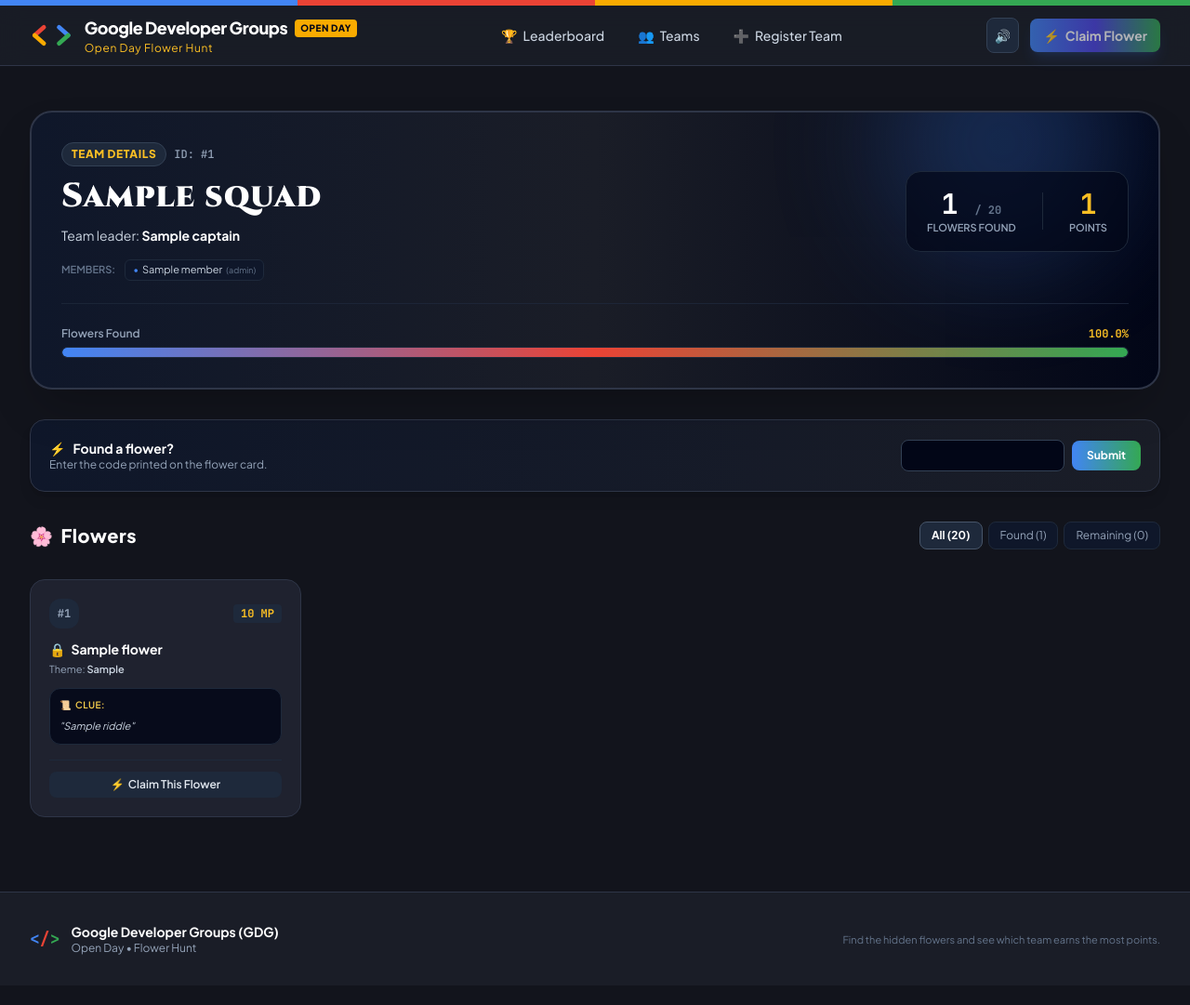
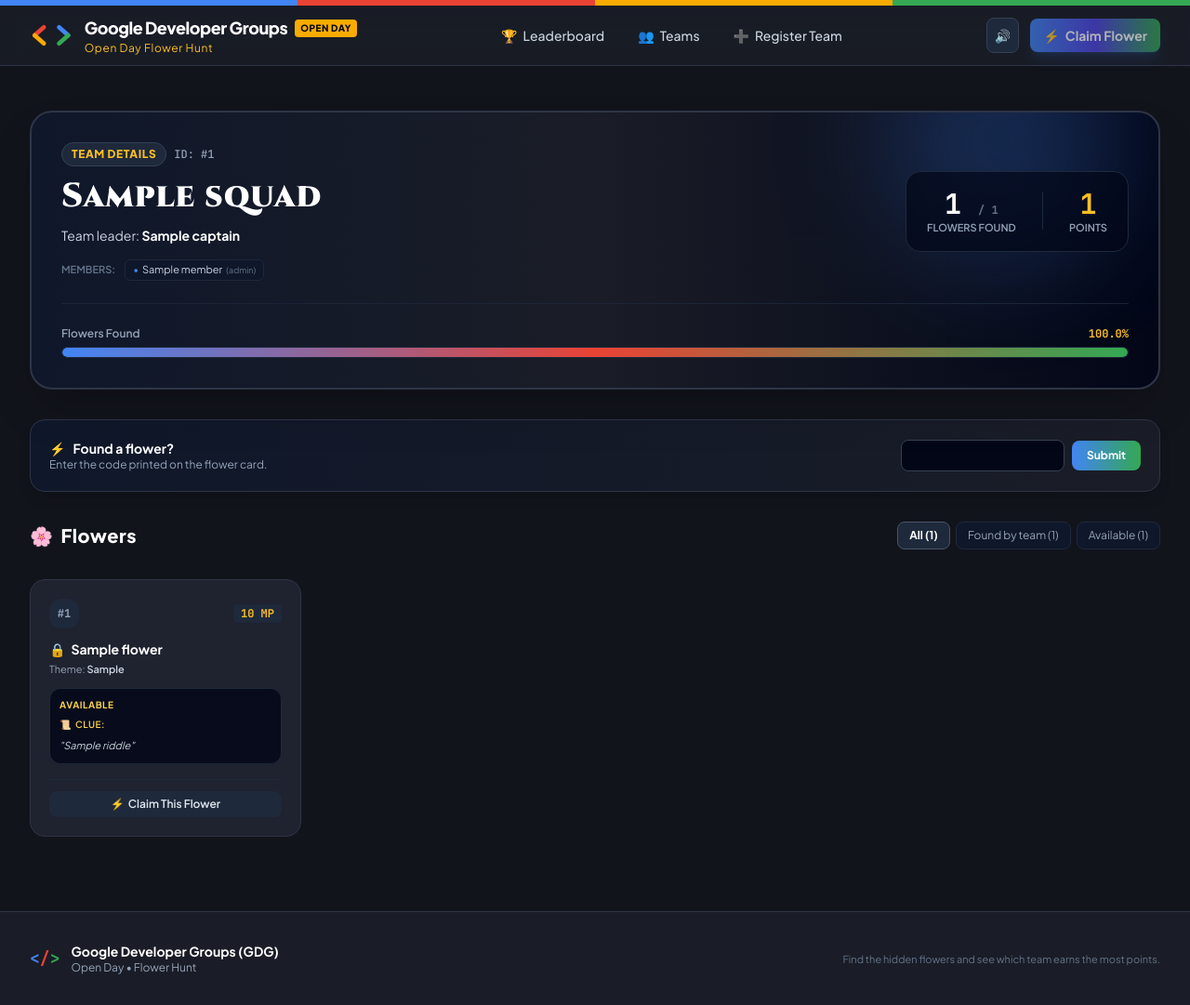
Before and after one commit to ghadaBhb/black_clover, a Flask app: template templates/grimoire.html in a window 1280 px wide. Shown: the whole page at 93% size. Before the commit the page ends 1027 px from the top, so only its background shows below. Run offline with Flask 3, Linux system fonts and the light colour scheme; the template is opened without the code that fills it: most values are stand-ins (such as "Sample title", 1, 10 or a date in 2020); some libraries are stand-ins or nearby versions.

Commit message:
third push

```diff
--- a/app.py
+++ b/app.py
@@ -56,7 +56,17 @@ def index():
     total_claims = query_db("SELECT COUNT(*) as count FROM claims", one=True)['count']
     total_squads = len(squads)
 
-    flowers = query_db("SELECT id, name, character_theme, color, points FROM flowers ORDER BY id ASC")
+    flowers = query_db('''
+        SELECT f.id, f.name, f.character_theme, f.riddle, f.color, f.points,
+               c.squad_id IS NOT NULL AS is_claimed,
+               c.claimed_by,
+               c.claimed_at,
+               s.name AS claimed_by_team
+        FROM flowers f
+        LEFT JOIN claims c ON c.flower_id = f.id
+        LEFT JOIN squads s ON s.id = c.squad_id
+        ORDER BY f.id ASC
+    ''')
 
     return render_template('index.html',
                            squads=squads,
@@ -176,20 +186,24 @@ def squad_detail(squad_id):
 
     members = query_db("SELECT * FROM members WHERE squad_id = %s ORDER BY id ASC", (squad_id,))
 
-    # Get all flowers and whether this squad claimed them
+    # Show global collection status while keeping this team's score specific to its own claims.
     flowers = query_db('''
         SELECT f.*,
-               CASE WHEN c.id IS NOT NULL THEN 1 ELSE 0 END as is_claimed,
+               c.squad_id IS NOT NULL AS is_claimed,
+               c.squad_id = %s AS is_claimed_by_team,
                c.claimed_at,
-               c.claimed_by
+               c.claimed_by,
+               s.name AS claimed_by_team
         FROM flowers f
-        LEFT JOIN claims c ON f.id = c.flower_id AND c.squad_id = %s
+        LEFT JOIN claims c ON f.id = c.flower_id
+        LEFT JOIN squads s ON s.id = c.squad_id
         ORDER BY f.id ASC
     ''', (squad_id,))
 
-    claimed_count = sum(1 for f in flowers if f['is_claimed'])
-    total_points = sum(f['points'] for f in flowers if f['is_claimed'])
+    claimed_count = sum(1 for f in flowers if f['is_claimed_by_team'])
+    total_points = sum(f['points'] for f in flowers if f['is_claimed_by_team'])
     total_flowers = len(flowers)
+    available_count = sum(1 for f in flowers if not f['is_claimed'])
 
     return render_template('grimoire.html',
                            squad=squad,
@@ -197,7 +211,8 @@ def squad_detail(squad_id):
                            flowers=flowers,
                            claimed_count=claimed_count,
                            total_points=total_points,
-                           total_flowers=total_flowers)
+                           total_flowers=total_flowers,
+                           available_count=available_count)
 
 @app.route('/admin', methods=['GET', 'POST'])
 def admin():
@@ -308,18 +323,38 @@ def api_claim():
         }), 400
 
     # Check if already claimed
-    already = query_db("SELECT id FROM claims WHERE squad_id = %s AND flower_id = %s", (squad_id, flower['id']), one=True)
+    already = query_db('''
+        SELECT c.id, s.name AS claimed_by_team
+        FROM claims c
+        JOIN squads s ON s.id = c.squad_id
+        WHERE c.flower_id = %s
+    ''', (flower['id'],), one=True)
     if already:
         return jsonify({
             "status": "error",
-            "message": f"Your squad already unlocked Flower #{flower['id']} ({flower['name']})!"
+            "message": (
+                f"Flower #{flower['id']} ({flower['name']}) has already been collected "
+                f"by {already['claimed_by_team']}."
+            )
         }), 409
 
-    # Insert claim
-    modify_db(
-        "INSERT INTO claims (squad_id, flower_id, claimed_by) VALUES (%s, %s, %s)",
+    # The unique flower_id index makes the one-team-per-flower rule atomic across requests.
+    inserted_claim_id = modify_db(
+        "INSERT INTO claims (squad_id, flower_id, claimed_by) VALUES (%s, %s, %s) ON CONFLICT (flower_id) DO NOTHING RETURNING id",
         (squad_id, flower['id'], claimed_by)
     )
+    if inserted_claim_id is None:
+        claimant = query_db('''
+            SELECT s.name
+            FROM claims c
+            JOIN squads s ON s.id = c.squad_id
+            WHERE c.flower_id = %s
+        ''', (flower['id'],), one=True)
+        claimant_name = claimant['name'] if claimant else 'another team'
+        return jsonify({
+            "status": "error",
+            "message": f"This flower was just collected by {claimant_name}.",
+        }), 409
 
     log_activity(
         "CLAIM",
@@ -336,7 +371,7 @@ def api_claim():
 
     return jsonify({
         "status": "success",
-        "message": f"Mana Unlocked! You claimed Flower #{flower['id']}: {flower['name']}!",
+        "message": f"Flower #{flower['id']} collected: {flower['name']}!",
         "flower": {
             "id": flower['id'],
             "name": flower['name'],
@@ -370,7 +405,35 @@ def api_admin_toggle_claim():
         log_activity("ADMIN_REVOKE", f"Organizer revoked Flower #{flower_id} ({flower['name']}) from '{squad['name']}'")
         action = "revoked"
     else:
-        modify_db("INSERT INTO claims (squad_id, flower_id, claimed_by) VALUES (%s, %s, 'Organizer')", (squad_id, flower_id))
+        claimant = query_db('''
+            SELECT s.name
+            FROM claims c
+            JOIN squads s ON s.id = c.squad_id
+            WHERE c.flower_id = %s
+        ''', (flower_id,), one=True)
+        if claimant:
+            return jsonify({
+                "status": "error",
+                "message": f"This flower has already been collected by {claimant['name']}.",
+            }), 409
+        inserted_claim_id = modify_db('''
+            INSERT INTO claims (squad_id, flower_id, claimed_by)
+            VALUES (%s, %s, 'Organizer')
+            ON CONFLICT (flower_id) DO NOTHING
+            RETURNING id
+        ''', (squad_id, flower_id))
+        if inserted_claim_id is None:
+            claimant = query_db('''
+                SELECT s.name
+                FROM claims c
+                JOIN squads s ON s.id = c.squad_id
+                WHERE c.flower_id = %s
+            ''', (flower_id,), one=True)
+            claimant_name = claimant['name'] if claimant else 'another team'
+            return jsonify({
+                "status": "error",
+                "message": f"This flower was just collected by {claimant_name}.",
+            }), 409
         log_activity("ADMIN_GRANT", f"Organizer granted Flower #{flower_id} ({flower['name']}) to '{squad['name']}'")
         action = "granted"
 
--- a/templates/grimoire.html
+++ b/templates/grimoire.html
@@ -46,7 +46,7 @@
             <!-- Stats Box -->
             <div class="flex w-full sm:w-auto items-center gap-4 bg-slate-950/70 border border-slate-800 p-4 rounded-2xl sm:min-w-[240px] justify-around">
                 <div class="text-center">
-                    <div class="text-3xl font-black text-white font-mono">{{ claimed_count }} <span class="text-xs text-slate-500">/ 20</span></div>
+                    <div class="text-3xl font-black text-white font-mono">{{ claimed_count }} <span class="text-xs text-slate-500">/ {{ total_flowers }}</span></div>
                     <div class="text-[11px] text-slate-400 uppercase font-semibold">Flowers Found</div>
                 </div>
                 <div class="h-10 w-px bg-slate-800"></div>
@@ -95,38 +95,41 @@
 
         <div class="flex flex-wrap items-center gap-1.5 text-xs">
             <button onclick="filterFlowerGrid('all')" id="btn-filter-all" class="px-3 py-1.5 rounded-lg bg-slate-800 text-white font-bold border border-slate-600">
-                All (20)
+                All ({{ total_flowers }})
             </button>
             <button onclick="filterFlowerGrid('unlocked')" id="btn-filter-unlocked" class="px-3 py-1.5 rounded-lg bg-slate-900 text-slate-400 hover:text-white border border-slate-800">
-                Found ({{ claimed_count }})
+                Found by team ({{ claimed_count }})
             </button>
             <button onclick="filterFlowerGrid('locked')" id="btn-filter-locked" class="px-3 py-1.5 rounded-lg bg-slate-900 text-slate-400 hover:text-white border border-slate-800">
-                Remaining ({{ total_flowers - claimed_count }})
+                Available ({{ available_count }})
             </button>
         </div>
     </div>
 
-    <!-- 20 Flower Cards Grid -->
+    <!-- Flower Cards -->
     <div id="flower-cards-grid" class="grid grid-cols-1 sm:grid-cols-2 lg:grid-cols-4 gap-4">
         {% for f in flowers %}
         <div class="flower-item relative rounded-2xl p-5 flex flex-col justify-between transition-all duration-300 border
-            {% if f.is_claimed %}
+            {% if f.is_claimed_by_team %}
                 bg-gradient-to-b from-emerald-950/20 via-google-card to-slate-900 border-emerald-500/50 shadow-lg shadow-emerald-500/10
+            {% elif f.is_claimed %}
+                bg-gradient-to-b from-amber-950/20 via-google-card to-slate-900 border-amber-500/40
             {% else %}
                 bg-google-card/80 border-google-border hover:border-slate-600
             {% endif %}"
-            data-claimed="{{ 'true' if f.is_claimed else 'false' }}">
+            data-claimed="{{ 'true' if f.is_claimed else 'false' }}"
+            data-team-claimed="{{ 'true' if f.is_claimed_by_team else 'false' }}">
 
             <div>
                 <!-- Card Header -->
                 <div class="flex items-center justify-between mb-3">
                     <span class="w-8 h-8 rounded-xl font-mono font-black text-xs flex items-center justify-center
-                        {% if f.is_claimed %} bg-emerald-500 text-slate-950 {% else %} bg-slate-800 text-slate-400 {% endif %}">
+                        {% if f.is_claimed_by_team %} bg-emerald-500 text-slate-950 {% else %} bg-slate-800 text-slate-400 {% endif %}">
                         #{{ f.id }}
                     </span>
 
                     <span class="text-xs font-mono font-bold px-2 py-0.5 rounded
-                        {% if f.is_claimed %} bg-emerald-950 text-emerald-300 border border-emerald-800
+                        {% if f.is_claimed_by_team %} bg-emerald-950 text-emerald-300 border border-emerald-800
                         {% else %} bg-slate-800 text-amber-400 {% endif %}">
                         {{ f.points }} MP
                     </span>
@@ -134,7 +137,7 @@
 
                 <!-- Flower Title & Theme -->
                 <h3 class="font-bold text-sm text-white flex items-center gap-1.5">
-                    <span>{% if f.is_claimed %}🌸{% else %}🔒{% endif %}</span>
+                    <span>{% if f.is_claimed_by_team %}🌸{% elif f.is_claimed %}✓{% else %}🔒{% endif %}</span>
                     <span class="line-clamp-1">{{ f.name }}</span>
                 </h3>
 
@@ -147,15 +150,18 @@
                     {% if f.is_claimed %}
                     <div class="p-2.5 rounded-xl bg-emerald-950/60 border border-emerald-800/80 text-[11px] text-emerald-200">
                         <div class="font-bold flex items-center gap-1 text-emerald-300">
-                            <span>✓</span> FOUND
+                            <span>✓</span> {% if f.is_claimed_by_team %}FOUND BY YOUR TEAM{% else %}ALREADY COLLECTED{% endif %}
                         </div>
                         <div class="text-[10px] text-slate-400 mt-0.5">
-                            By {{ f.claimed_by or 'Team member' }} at {{ f.claimed_at[11:19] if f.claimed_at else '' }}
+                            By {{ f.claimed_by_team }}{% if f.claimed_by %} · {{ f.claimed_by }}{% endif %}
                         </div>
                     </div>
                     {% else %}
                     <!-- Riddle / Clue for locked flowers -->
                     <div class="p-2.5 rounded-xl bg-slate-950/80 border border-slate-800 text-[11px] space-y-1.5">
+                        <div class="text-amber-300 font-bold text-[10px] uppercase tracking-wider">
+                            Available
+                        </div>
                         <div class="text-amber-300 font-semibold flex items-center gap-1 text-[10px] uppercase tracking-wider">
                             <span>📜</span> Clue:
                         </div>
@@ -171,7 +177,7 @@
             <div class="mt-4 pt-3 border-t border-slate-800">
                 {% if f.is_claimed %}
                 <div class="text-center text-[11px] text-emerald-400 font-bold">
-                    ✓ Found
+                    ✓ Collected
                 </div>
                 {% else %}
                 <button onclick="openClaimModalWithFlower('{{ f.id }}', '{{ squad.id }}')" class="w-full py-1.5 rounded-lg bg-slate-800 hover:bg-google-blue text-slate-200 hover:text-white text-xs font-semibold transition flex items-center justify-center gap-1">
@@ -235,7 +241,7 @@
         } else if (type === 'unlocked') {
             btnUnlocked.className = 'px-3 py-1.5 rounded-lg bg-slate-800 text-white font-bold border border-slate-600';
             items.forEach(el => {
-                if (el.dataset.claimed === 'true') el.classList.remove('hidden');
+                if (el.dataset.teamClaimed === 'true') el.classList.remove('hidden');
                 else el.classList.add('hidden');
             });
         } else if (type === 'locked') {
```
Also changed, not shown: database.py (+22 -0 lines), templates/index.html (+12 -1 lines), README.md.
